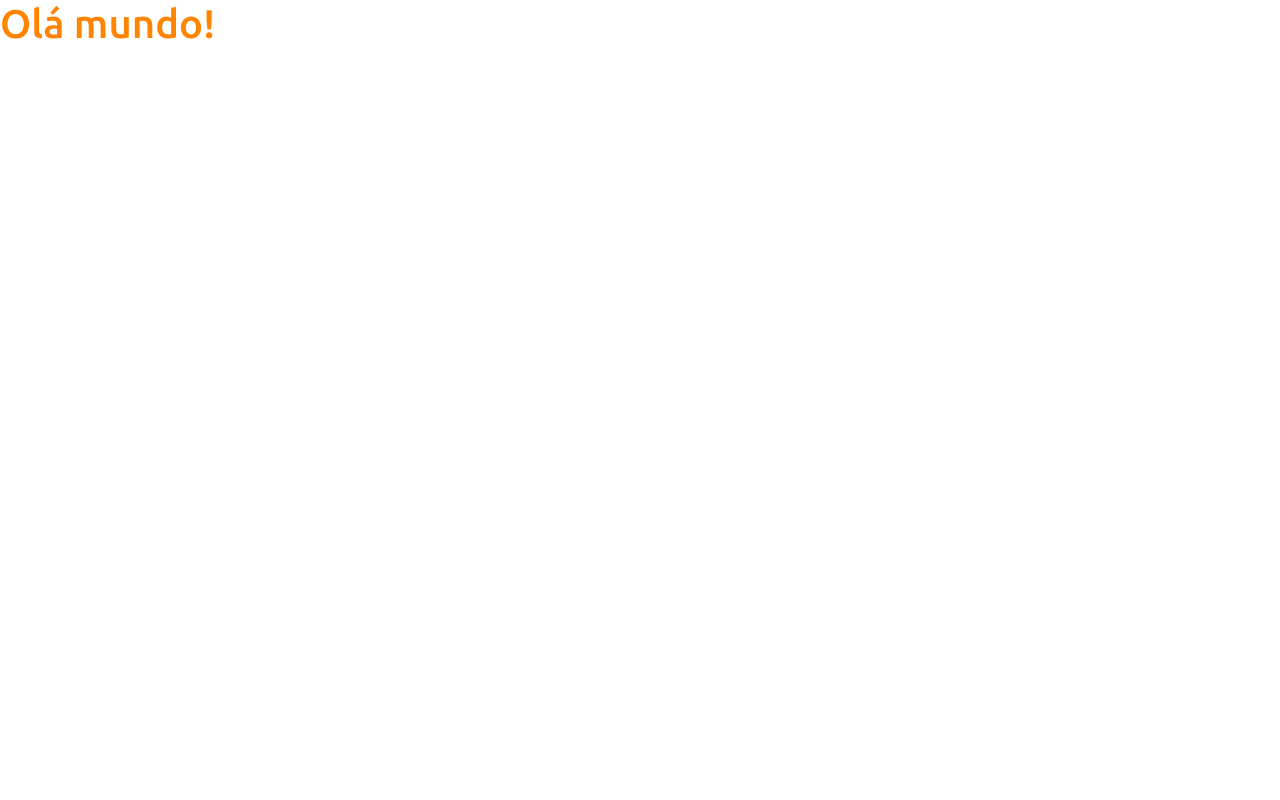
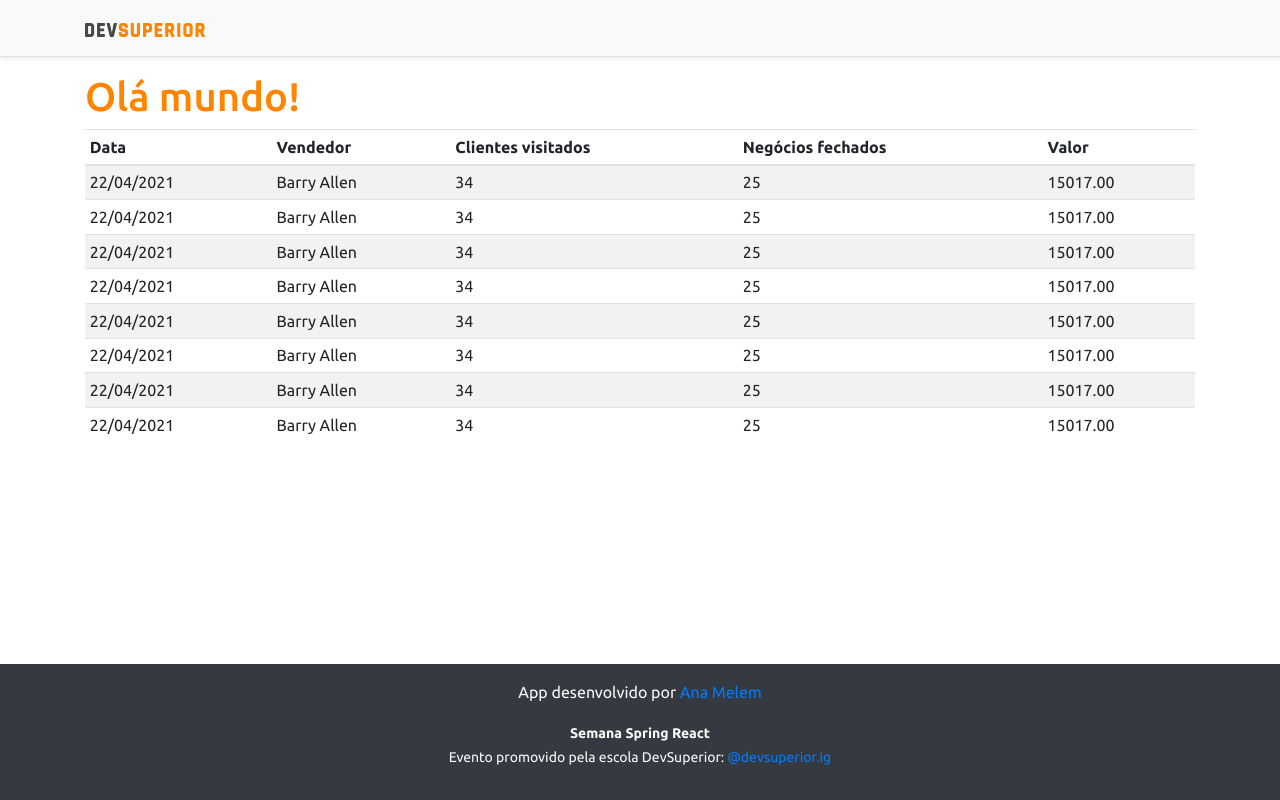
Before and after one commit to anaMelem/projeto-sds3, a React (Create React App) app in the folder frontend/: page / in a window 1280 px wide. Built offline with nearby package versions, Linux system fonts and the light colour scheme.

Commit message:
Basic static components

```diff
--- a/frontend/src/App.tsx
+++ b/frontend/src/App.tsx
@@ -1,8 +1,19 @@
+import DataTable from "components/DataTable";
+import Footer from "components/Footer";
+import NavBar from "components/NavBar";
+
 function App() {
   return (
-    <div>
+    <>
+      <NavBar/>
+
+      <div className="container">
+
       <h1 className="text-primary"> Olá mundo! </h1>
-    </div>
+      <DataTable/>
+      </div>
+      <Footer/>
+    </>
   );
 }
 
--- /dev/null
+++ b/frontend/src/components/DataTable/index.tsx
@@ -0,0 +1,77 @@
+const DataTable = () => {
+    return (
+        <div className="table-responsive">
+            <table className="table table-striped table-sm">
+                <thead>
+                    <tr>
+                        <th>Data</th>
+                        <th>Vendedor</th>
+                        <th>Clientes visitados</th>
+                        <th>Negócios fechados</th>
+                        <th>Valor</th>
+                    </tr>
+                </thead>
+                <tbody>
+                    <tr>
+                        <td>22/04/2021</td>
+                        <td>Barry Allen</td>
+                        <td>34</td>
+                        <td>25</td>
+                        <td>15017.00</td>
+                    </tr>
+                    <tr>
+                        <td>22/04/2021</td>
+                        <td>Barry Allen</td>
+                        <td>34</td>
+                        <td>25</td>
+                        <td>15017.00</td>
+                    </tr>
+                    <tr>
+                        <td>22/04/2021</td>
+                        <td>Barry Allen</td>
+                        <td>34</td>
+                        <td>25</td>
+                        <td>15017.00</td>
+                    </tr>
+                    <tr>
+                        <td>22/04/2021</td>
+                        <td>Barry Allen</td>
+                        <td>34</td>
+                        <td>25</td>
+                        <td>15017.00</td>
+                    </tr>
+                    <tr>
+                        <td>22/04/2021</td>
+                        <td>Barry Allen</td>
+                        <td>34</td>
+                        <td>25</td>
+                        <td>15017.00</td>
+                    </tr>
+                    <tr>
+                        <td>22/04/2021</td>
+                        <td>Barry Allen</td>
+                        <td>34</td>
+                        <td>25</td>
+                        <td>15017.00</td>
+                    </tr>
+                    <tr>
+                        <td>22/04/2021</td>
+                        <td>Barry Allen</td>
+                        <td>34</td>
+                        <td>25</td>
+                        <td>15017.00</td>
+                    </tr>
+                    <tr>
+                        <td>22/04/2021</td>
+                        <td>Barry Allen</td>
+                        <td>34</td>
+                        <td>25</td>
+                        <td>15017.00</td>
+                    </tr>
+                </tbody>
+            </table>
+        </div>
+    );
+  }
+
+  export default DataTable;
--- /dev/null
+++ b/frontend/src/components/Footer/index.tsx
@@ -0,0 +1,16 @@
+
+const Footer = () => {
+    return (
+
+            <footer className="footer mt-auto py-3 bg-dark">
+                <div className="container">
+                <p className="text-light">App desenvolvido por <a href="https://github.com/anaMelem" target="_blank" rel="noreferrer">Ana Melem</a></p>
+                <p className="text-light"><small><strong>Semana Spring React</strong><br/>
+                Evento promovido pela escola DevSuperior: <a href="https://instagram.com/devsuperior.ig" target="_blank" rel="noreferrer">@devsuperior.ig</a></small></p>
+                </div>
+            </footer>
+
+    );
+  }
+
+  export default Footer;
--- /dev/null
+++ b/frontend/src/components/NavBar/index.tsx
@@ -0,0 +1,14 @@
+import ImgDsDark from 'assets/img/ds_dark.svg';
+const NavBar = () => {
+    return (
+        <div className="d-flex flex-column flex-md-row align-items-center p-3 px-md-4 mb-3 bg-light border-bottom shadow-sm">
+        <div className="container">
+          <nav className="my-2 my-md-0 mr-md-3">
+            <img src={ImgDsDark} alt="DevSuperior" width="120" />
+          </nav>
+        </div>
+      </div>
+    );
+  }
+
+  export default NavBar;
--- a/frontend/src/index.tsx
+++ b/frontend/src/index.tsx
@@ -3,8 +3,6 @@
 import 'bootstrap/dist/css/bootstrap.css';
 import 'assets/css/styles.css';
 import App from './App';
-
-
 
 ReactDOM.render(
   <React.StrictMode>
```
Also changed, not shown: frontend/src/assets/img/ds_dark.svg (added).
